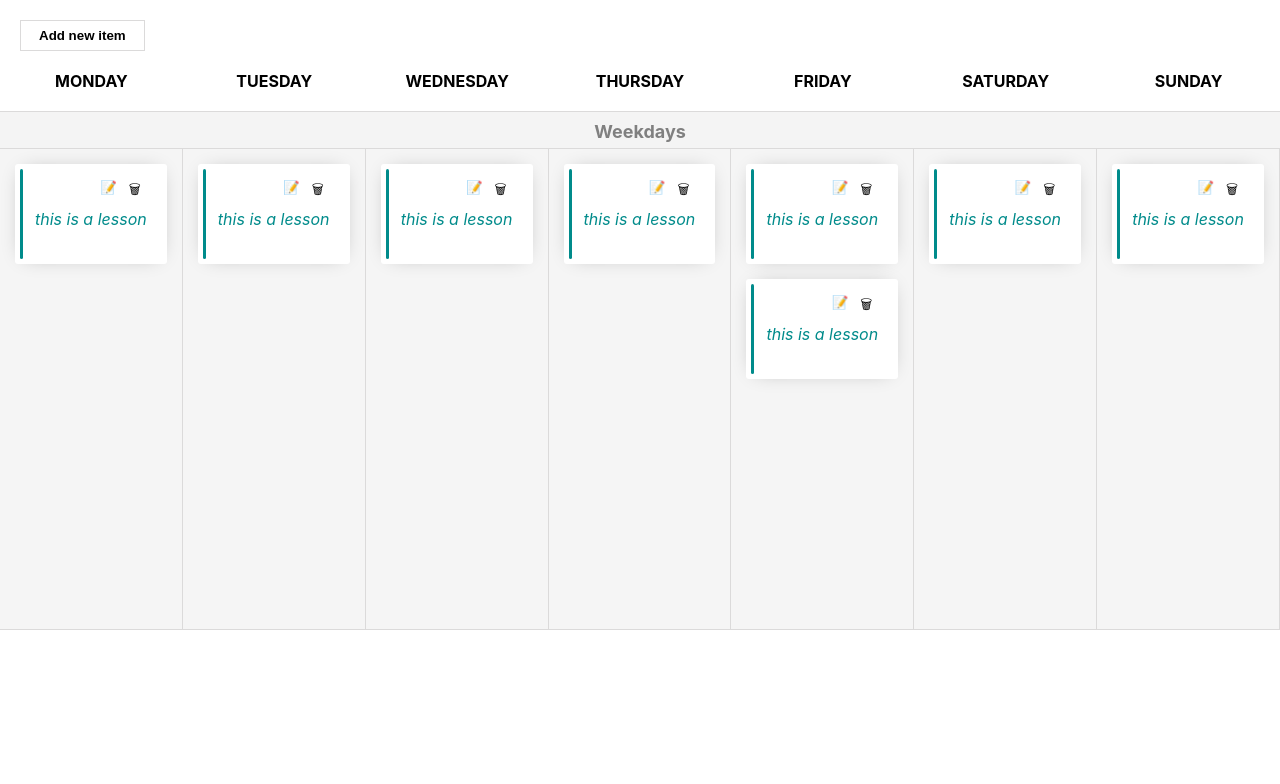
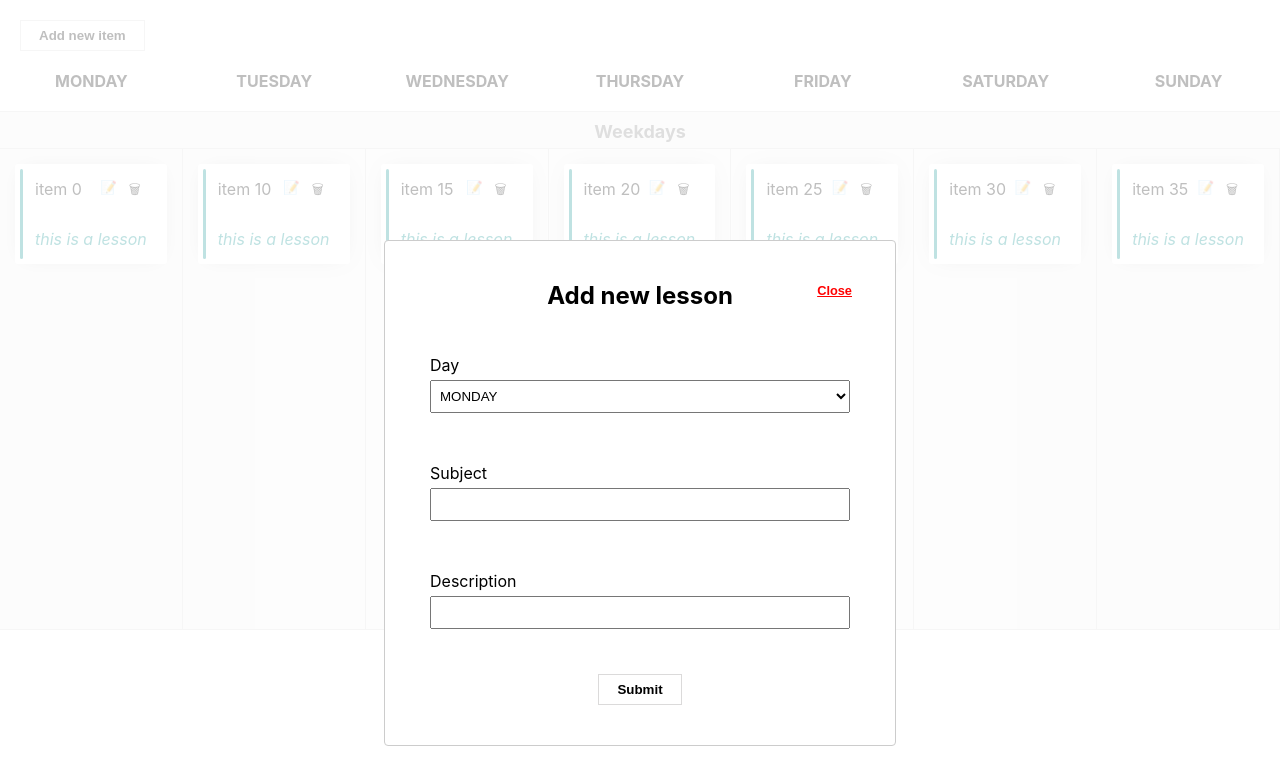
Before and after one commit to Mahfouzer/Lessons-dnd, a React (Create React App) app: page / in a window 1280 px wide. Both pictures are taken after a click on the button "Add new item". Shown: the top 784 px of the page. Built offline with nearby package versions, Linux system fonts and the light colour scheme.

Commit message:
implement update functionality and add the lesson modal

```diff
--- a/src/Components/WeekSchedule/WeekSchedule.styled.ts
+++ b/src/Components/WeekSchedule/WeekSchedule.styled.ts
@@ -53,3 +53,13 @@ color: grey;
 font-weight:bold;
 padding:9px 0;
 `
+
+export const CloseButton = styled(AddLessonButton)`
+  color:red;
+  border:none;
+  position:absolute;
+  right:5px;
+  top:15px;
+  font-size:0.8em;
+  text-decoration: underline;
+`
--- a/src/Components/WeekSchedule/WeekSchedule.tsx
+++ b/src/Components/WeekSchedule/WeekSchedule.tsx
@@ -6,50 +6,17 @@ import {
   DayContainer,
   DayInfo,
   WeekContainer,
+  CloseButton,
 } from "./WeekSchedule.styled";
 import Lesson from "../Lesson/Lesson";
 import { Days } from "../../Models/Days.model";
-// import styled from "styled-components";
-
-// fake data generator
-const getItems = (count: any, offset = 0) => [
-  {
-    id: `${Math.round(Math.random() * 100000)}`,
-    content: `item ${offset}`,
-    description:"this is a lesson"
-  },
-];
-
-const reorder = (list: any, startIndex: any, endIndex: any) => {
-  const result = Array.from(list);
-  const [removed] = result.splice(startIndex, 1);
-  result.splice(endIndex, 0, removed);
-  return result;
-};
-
-/**
- * Moves an item from one list to another list.
- */
-const move = (
-  source: any,
-  destination: any,
-  droppableSource: { droppableId: number; index: number },
-  droppableDestination: any
-) => {
-  const sourceClone = Array.from(source);
-  const destClone = Array.from(destination);
-  const [removed] = sourceClone.splice(droppableSource.index, 1);
-
-  destClone.splice(droppableDestination.index, 0, removed);
-
-  const result: any = {};
-  result[droppableSource.droppableId] = sourceClone;
-  result[droppableDestination.droppableId] = destClone;
-
-  return result;
-};
+import LessonModal from "../LessonModal/LessonModal";
+import LessonForm from "../LessonForm/LessonForm";
+import { getItems, move, reorder } from "./helpers";
 
 export default function WeekSchedule() {
+  const [isLessonModalOpen, updateModalVisibility] = useState(false);
+  const [targetLesson, setTargetLesson] = useState(null);
   const [state, setState] = useState([
     getItems(10),
     getItems(15, 10),
@@ -86,16 +53,37 @@ export default function WeekSchedule() {
     }
   }
 
+  const toggleModalVisibility = () => {
+    updateModalVisibility((visible) => !visible);
+  };
+
   const removeLessonHandler = (daysIndex: number, lessonIndex: number) => {
     const newState = [...state];
     newState[daysIndex].splice(lessonIndex, 1);
     setState(newState);
   };
 
-  const addNewLesson = (dayNumber: number) => {
+  const addNewLesson = (data: any) => {
+    const dayNumber = Number(data.dayIndex);
+    delete data.dayIndex;
     let schedule = [...state];
-    schedule[dayNumber] = [...getItems(1), ...schedule[dayNumber]];
+    schedule[dayNumber] = [...schedule[dayNumber], data];
     setState(schedule);
+  };
+
+  const updateCurrentLesson = (data: any) => {
+    let schedule = [...state];
+    const dayNumber = Number(data.dayIndex);
+    const { id, subject, description } = data;
+    delete data.dayIndex;
+
+    let targetedLessonIndex = schedule[dayNumber].findIndex(
+      (lesson) => lesson.id == id
+    );
+    schedule[dayNumber][targetedLessonIndex] = { id, subject, description };
+
+    setState(schedule);
+    setTargetLesson(null);
   };
 
   const renderDaysName = () =>
@@ -107,12 +95,17 @@ export default function WeekSchedule() {
     <div>
       <AddLessonButton
         type="button"
-        onClick={() => addNewLesson(Days["FRIDAY"])}
+        onClick={() => {
+          setTargetLesson(null);
+          toggleModalVisibility();
+        }}
       >
         Add new item
       </AddLessonButton>
+
       <WeekContainer>{renderDaysName()}</WeekContainer>
       <Banner>Weekdays</Banner>
+
       <WeekContainer>
         <DragDropContext onDragEnd={onDragEnd}>
           {state.map((el, daysIndex) => (
@@ -137,6 +130,13 @@ export default function WeekSchedule() {
                           provided={provided}
                           snapshot={snapshot}
                           removeLessonHandler={removeLessonHandler} // could be refactored into a component
+                          updateLessonHandler={(
+                            item: any,
+                            daysIndex: any,
+                          ) => {
+                            setTargetLesson({ ...item, dayIndex: daysIndex });
+                            toggleModalVisibility();
+                          }}
                         />
                       )}
                     </Draggable>
@@ -148,6 +148,21 @@ export default function WeekSchedule() {
           ))}
         </DragDropContext>
       </WeekContainer>
+
+      <LessonModal isLessonModalOpen={isLessonModalOpen}>
+        <CloseButton onClick={toggleModalVisibility}>Close</CloseButton>
+        <LessonForm
+          submitHandler={(data: any) => {
+            if (targetLesson) {
+              updateCurrentLesson(data);
+            } else {
+              addNewLesson(data);
+            }
+            toggleModalVisibility();
+          }}
+          defaultValues={targetLesson}
+        />
+      </LessonModal>
     </div>
   );
 }
--- /dev/null
+++ b/src/Components/WeekSchedule/helpers.ts
@@ -0,0 +1,38 @@
+export const reorder = (list: any, startIndex: any, endIndex: any) => {
+  const result = Array.from(list);
+  const [removed] = result.splice(startIndex, 1);
+  result.splice(endIndex, 0, removed);
+  return result;
+};
+
+/**
+ * Moves an item from one list to another list.
+ */
+export const move = (
+  source: any,
+  destination: any,
+  droppableSource: { droppableId: number; index: number },
+  droppableDestination: any
+) => {
+  const sourceClone = Array.from(source);
+  const destClone = Array.from(destination);
+  const [removed] = sourceClone.splice(droppableSource.index, 1);
+
+  destClone.splice(droppableDestination.index, 0, removed);
+
+  const result: any = {};
+  result[droppableSource.droppableId] = sourceClone;
+  result[droppableDestination.droppableId] = destClone;
+
+  return result;
+};
+
+
+// fake data generator
+export const getItems = (count: any, offset = 0) => [
+    {
+      id: `${Math.round(Math.random() * 100000)}`,
+      subject: `item ${offset}`,
+      description: "this is a lesson",
+    },
+  ];
```
